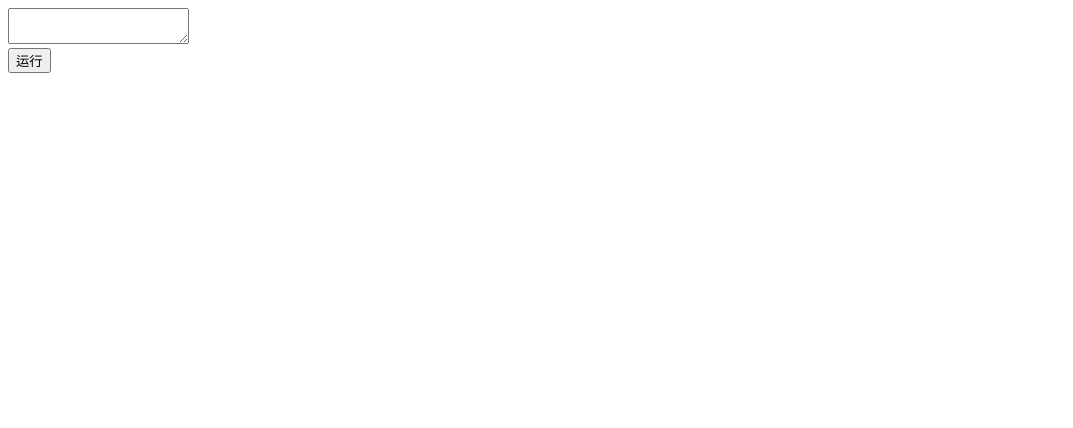
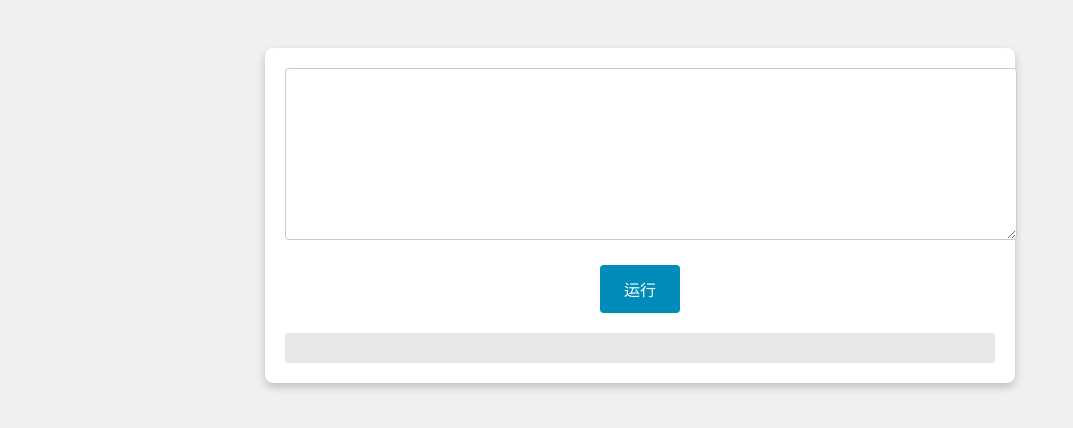
Before and after one commit to oscarka/testrailwaygpt, a plain HTML site: page public/index.html in a window 1280 px wide. Shown: the whole page, without its empty margins (0-1073 px from the left). Drawn offline with Linux system fonts and the light colour scheme; files whose address does not match are found by name.

Commit message:
Update index.html

```diff
--- a/public/index.html
+++ b/public/index.html
@@ -1,13 +1,62 @@
-
 <!DOCTYPE html>
 <html>
 <head>
     <title>OpenAI Azure Interface</title>
+    <style>
+        body {
+            font-family: 'Segoe UI', Tahoma, Geneva, Verdana, sans-serif;
+            background-color: #f0f0f0;
+            text-align: center;
+            padding: 40px;
+        }
+        .container {
+            width: 60%;
+            margin: auto;
+            padding: 20px;
+            background-color: #fff;
+            box-shadow: 0 4px 8px 0 rgba(0,0,0,0.2);
+            border-radius: 8px;
+        }
+        #customerInput {
+            width: 100%;
+            height: 150px;
+            padding: 10px;
+            margin-bottom: 20px;
+            border: 1px solid #ccc;
+            border-radius: 4px;
+            font-size: 16px;
+            resize: vertical;
+        }
+        #submitButton {
+            display: inline-block;
+            background-color: #008CBA;
+            color: white;
+            padding: 12px 24px;
+            border: none;
+            border-radius: 4px;
+            cursor: pointer;
+            font-size: 16px;
+        }
+        #submitButton:hover {
+            background-color: #007B9E;
+        }
+        #response {
+            margin-top: 20px;
+            padding: 15px;
+            border-radius: 4px;
+            background-color: #e7e7e7;
+            text-align: left;
+            font-size: 14px;
+            overflow-wrap: break-word;
+        }
+    </style>
 </head>
 <body>
-    <textarea id="customerInput"></textarea><br>
-    <button id="submitButton">运行</button>
-    <div id="response"></div>
+    <div class="container">
+        <textarea id="customerInput"></textarea><br>
+        <button id="submitButton">运行</button>
+        <div id="response"></div>
+    </div>
 
     <script src="/static/script.js"></script>
 </body>
```
